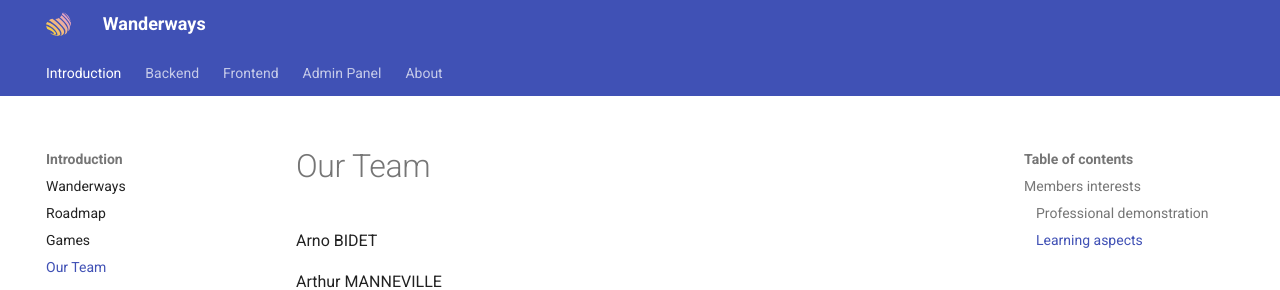
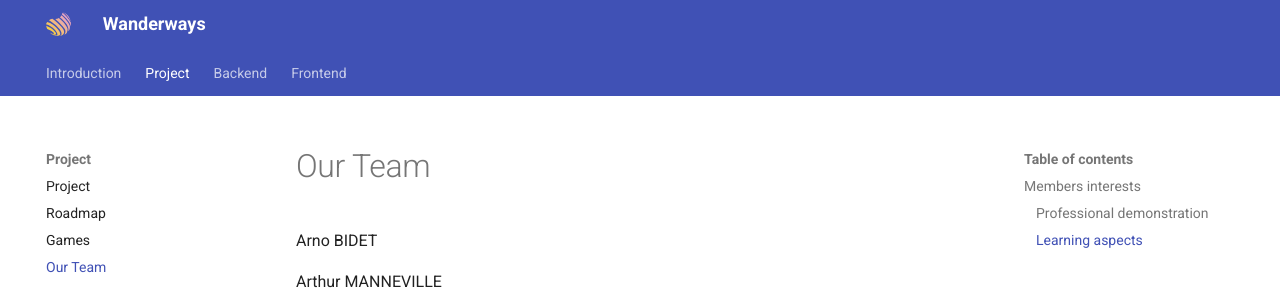
Before and after one commit to ArnoBidet/wanderways-doc, an MkDocs documentation site: the page built from docs/project/team.md, in a window 1280 px wide and 1199 px high. Shown: the top 290 px of the window. Built offline with MkDocs 1.6.1 and Material for MkDocs 9.7.7, drawn with Linux system fonts in a browser that asks for light colours; the version menu is left out.

Commit message:
huge navigation refactoring

```diff
--- a/mkdocs.yml
+++ b/mkdocs.yml
@@ -32,9 +32,11 @@ extra:
 nav:
   - Introduction:
     - "index.md"
-    - "general/roadmap.md"
-    - "general/games.md"
-    - "general/team.md"
+  - Project:
+    - "project/index.md"
+    - "project/roadmap.md"
+    - "project/games.md"
+    - "project/team.md"
   - Backend:
     - "backend/index.md"
     - Api:
@@ -46,8 +48,6 @@ nav:
       - Statistics: "backend/routes/statistics.md"
     - Data harvest strategy : "backend/data-harvest-strategy.md"
     - Database: "backend/database.md"
-  - "frontend/frontend.md"
-  - "admin-panel/admin-panel.md"
-  - About:
-      - about/index.md
-      - Release Notes: about/release_notes.md
+  - Frontend:
+    - "frontend/index.md"
+    - "frontend/admin-panel.md"
```
Also changed, not shown: docs/project/index.md (added, +5 -0 lines), docs/about/index.md (deleted), docs/about/release_notes.md (deleted), docs/frontend/admin-panel.md (renamed from docs/admin-panel/admin-panel.md), docs/frontend/index.md (renamed from docs/frontend/frontend.md), docs/project/games.md (renamed from docs/general/games.md), docs/project/roadmap.md (renamed from docs/general/roadmap.md), docs/project/team.md (renamed from docs/general/team.md).
